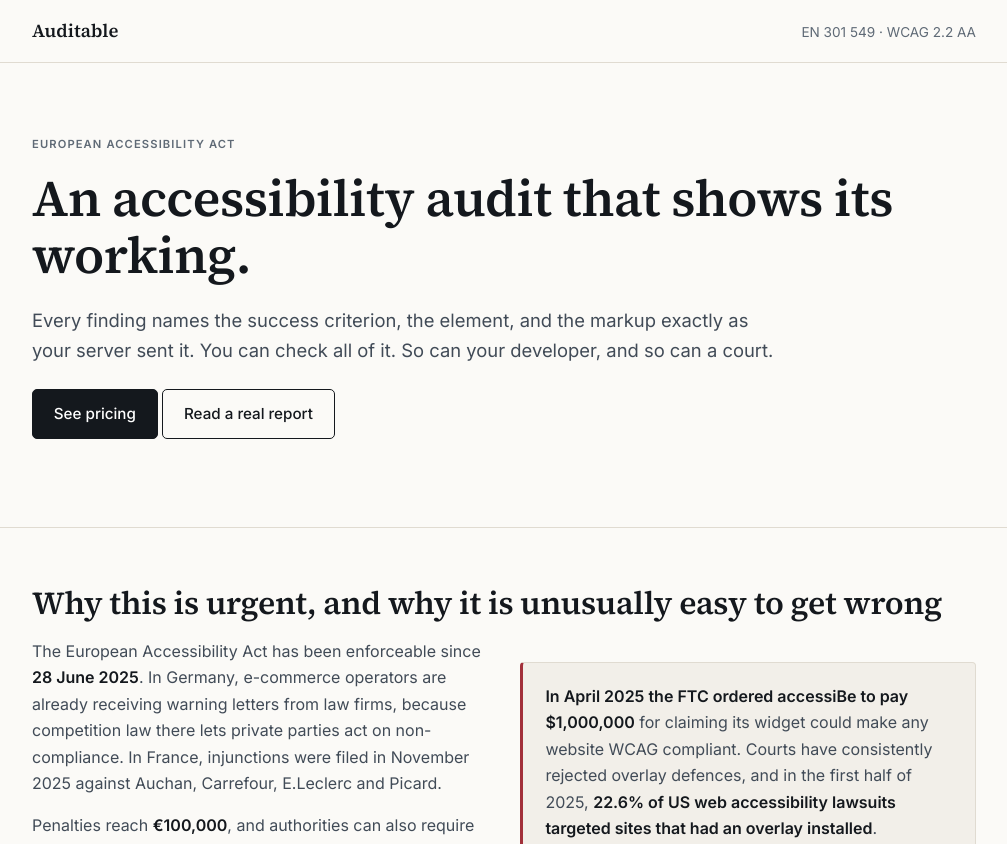
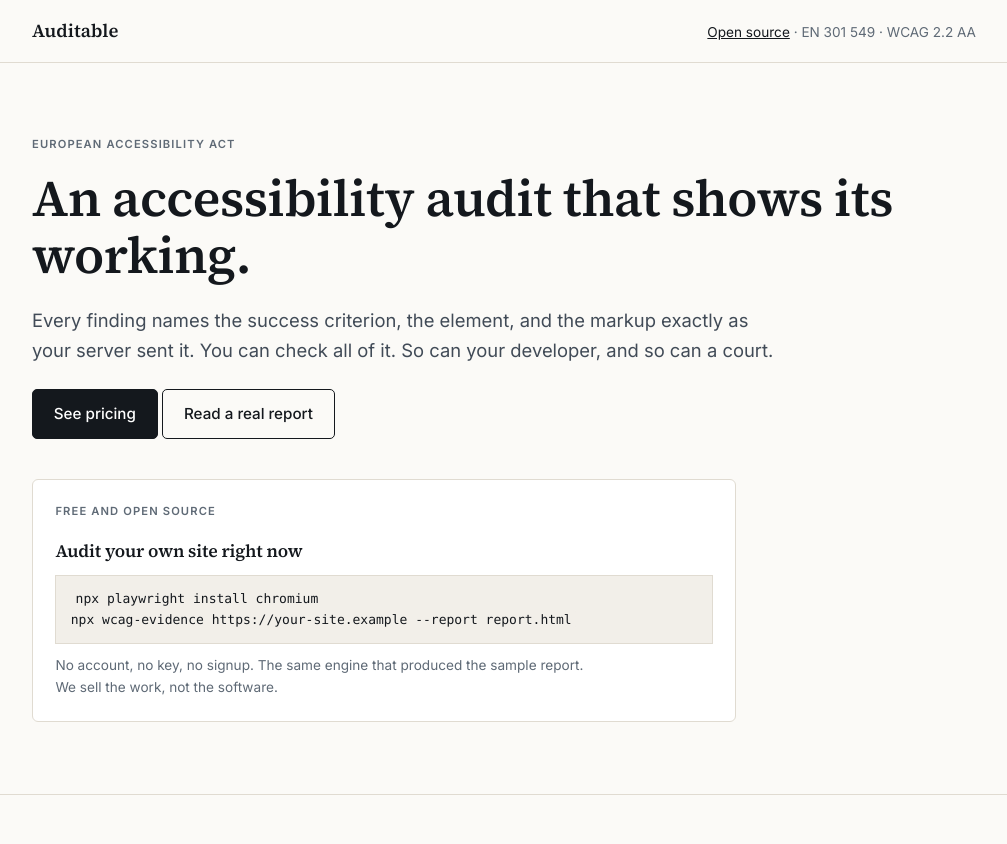
Before and after one commit to harsh01369/auditable, a website built with Vite: page site/index.html in a window 1280 px wide. Shown: the top 844 px of the page, without its empty margins (136-1143 px from the left). Built offline with nearby package versions, Linux system fonts and the light colour scheme.

Commit message:
Feature the free tool on the storefront, since it is the top of the funnel
Co-Authored-By: Claude Opus 5 <noreply@anthropic.com>

```diff
--- a/site/index.html
+++ b/site/index.html
@@ -74,7 +74,7 @@
 <header>
   <div class="wrap">
     <span class="brand">Auditable</span>
-    <span class="note">EN 301 549 &middot; WCAG 2.2 AA</span>
+    <span class="note"><a href="https://github.com/harsh01369/auditable">Open source</a> &middot; EN 301 549 &middot; WCAG 2.2 AA</span>
   </div>
 </header>
 
@@ -89,6 +89,14 @@
       <a class="btn" href="#pricing">See pricing</a>
       <a class="btn ghost" href="sample-report.html">Read a real report</a>
     </p>
+
+    <div class="card" style="margin-top:2.5rem;max-width:44rem">
+      <p class="kicker">Free and open source</p>
+      <h3 style="margin-bottom:.5rem">Audit your own site right now</h3>
+      <pre style="background:var(--sunk);border:1px solid var(--edge);padding:.8rem .9rem;overflow-x:auto;font:13px/1.6 ui-monospace,SFMono-Regular,Menlo,monospace;margin:.6rem 0"><code>npx playwright install chromium
+npx wcag-evidence https://your-site.example --report report.html</code></pre>
+      <p class="note" style="margin:0">No account, no key, no signup. The same engine that produced the sample report. We sell the work, not the software.</p>
+    </div>
   </div>
 </section>
 
```
